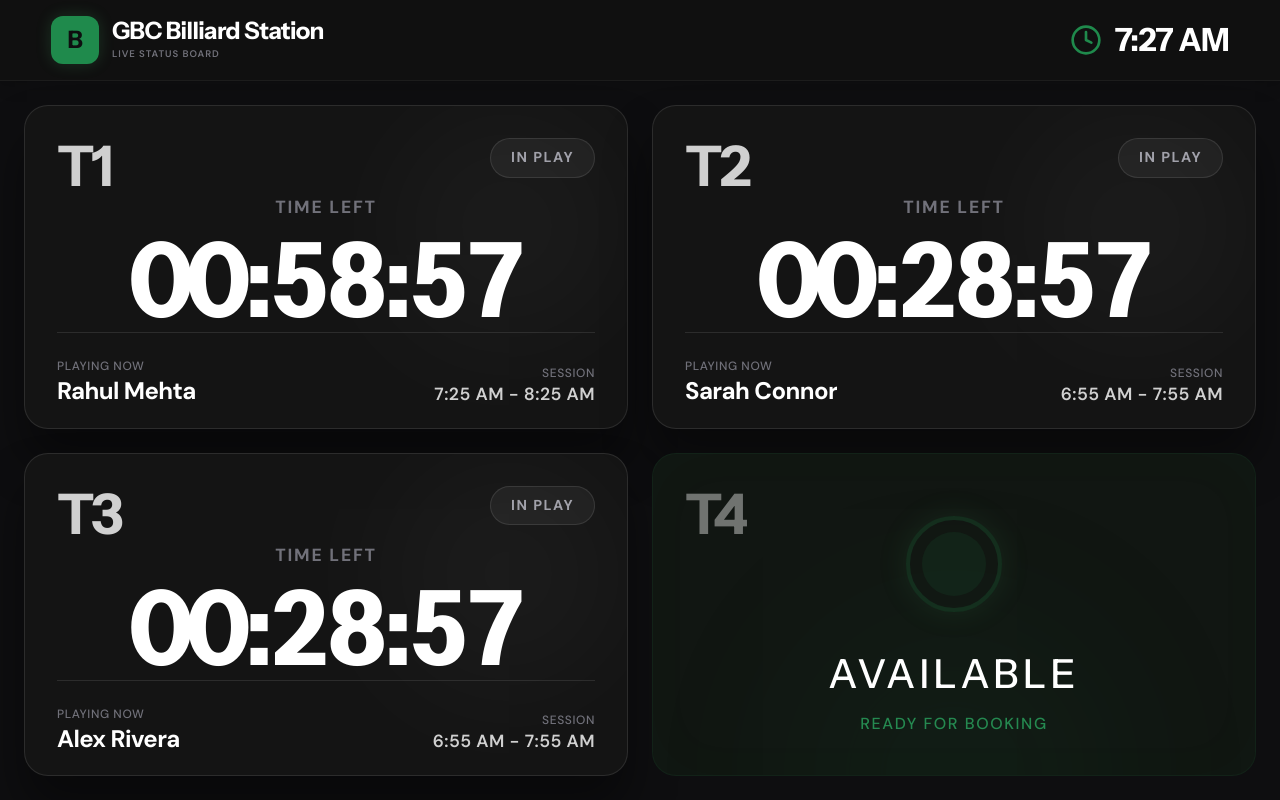
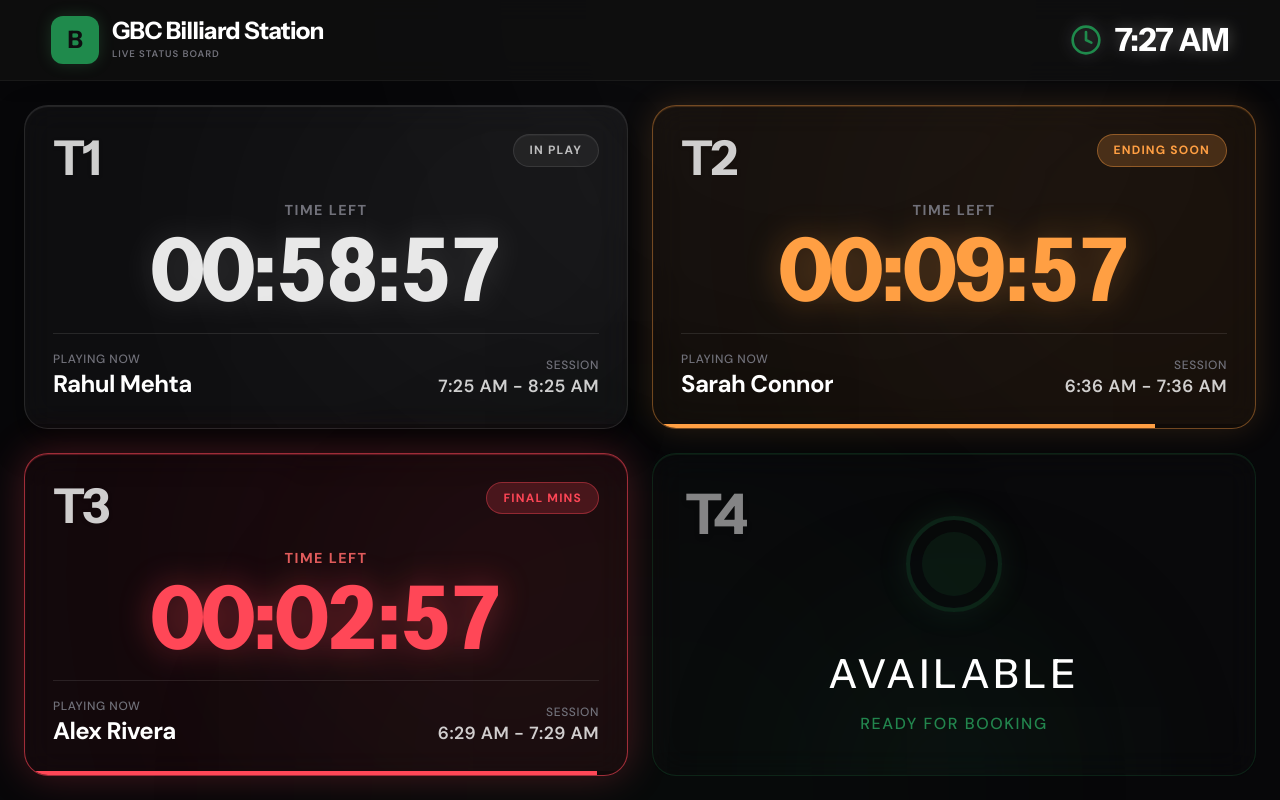
Before and after one commit to AshanSalinda/GBC-Smart-Management, a React (Vite) app in the folder frontend/: page /tv-display in a window 1280 px wide. Both pictures are taken after a click on the button "Tap to Start Display". Built offline with nearby package versions, Linux system fonts and the light colour scheme.

Commit message:
TV Display

```diff
--- a/frontend/src/pages/TvDisplay.jsx
+++ b/frontend/src/pages/TvDisplay.jsx
@@ -7,10 +7,10 @@ const MOCK_TABLES = [
   { id: 1, type: 'Pro Pool', status: 'busy', player: 'Rahul Mehta', startTime: Date.now() - 55000, duration: 60 * 60000 },
 
   // T2: 10m 5s left -> Starts as "PLAYING", becomes "ENDING SOON" in 5s
-  { id: 2, type: 'Snooker', status: 'busy', player: 'Sarah Connor', startTime: Date.now() - (30 * 60000 + 55000), duration: 60 * 60000 },
+  { id: 2, type: 'Snooker', status: 'busy', player: 'Sarah Connor', startTime: Date.now() - (49 * 60000 + 55000), duration: 60 * 60000 },
 
   // T3: 0m 5s left -> Starts as "FINAL MINUTES", becomes "TIME UP" in 5s
-  { id: 3, type: 'Pro Pool', status: 'busy', player: 'Alex Rivera', startTime: Date.now() - (30 * 60000 + 55000), duration: 60 * 60000 },
+  { id: 3, type: 'Pro Pool', status: 'busy', player: 'Alex Rivera', startTime: Date.now() - (56 * 60000 + 55000), duration: 60 * 60000 },
 
   // T4: Available (No Session)
   { id: 4, type: 'Carom', status: 'available', player: null, startTime: null, duration: null }
@@ -173,8 +173,13 @@ export default function TvDisplay() {
   });
 
   return (
-    <div className="h-screen w-screen bg-[#0a0a0a] text-text-main font-sans overflow-hidden flex flex-col selection:bg-transparent cursor-none">
-      <header className="px-[4vw] py-[2vh] flex items-center justify-between border-b border-white/5 bg-[#101010] flex-shrink-0 z-20 shadow-lg">
+    <div className="h-screen w-screen bg-[#070709] text-text-main font-sans overflow-hidden flex flex-col selection:bg-transparent cursor-none relative z-0">
+      {/* Global Background Blobs for Glassmorphism */}
+      <div className="absolute top-0 left-1/3 w-[60vw] h-[60vw] bg-white/[0.02] rounded-full blur-[15vh] pointer-events-none -translate-y-1/2 -z-10" />
+      <div className="absolute bottom-0 right-1/4 w-[50vw] h-[50vw] bg-accent/[0.03] rounded-full blur-[15vh] pointer-events-none translate-y-1/2 -z-10" />
+
+      {/* Top Header - TV style */}
+      <header className="px-[4vw] py-[2vh] flex items-center justify-between border-b border-white/5 bg-[#101010]/80 backdrop-blur-md flex-shrink-0 z-20 shadow-lg">
         <div className="flex items-center gap-[1vw]">
           <div className="w-[6vh] h-[6vh] bg-accent text-bg font-display font-bold text-[3vh] flex items-center justify-center rounded-[1.5vh] shadow-[0_0_2vh_rgba(74,188,109,0.2)]">
             B
@@ -185,13 +190,13 @@ export default function TvDisplay() {
           </div>
         </div>
 
-        <div className="flex items-center gap-[1vw] text-[4vh] font-display font-bold text-white tracking-tight">
+        <div className="flex items-center gap-[1vw] text-[4vh] font-display font-bold text-white tracking-tight drop-shadow-[0_0_1vh_rgba(255,255,255,0.3)]">
           <Clock className="text-accent w-[4vh] h-[4vh]" />
           {currentTimeStr}
         </div>
       </header>
 
-      <main className="flex-1 p-[3vh] flex flex-col overflow-hidden bg-bg">
+      <main className="flex-1 p-[3vh] flex flex-col overflow-hidden bg-transparent">
         <div className="grid grid-cols-2 grid-rows-2 gap-[3vh] h-full w-full">
           {tables.map(table => {
             const isBusy = table.status === 'busy';
@@ -207,58 +212,62 @@ export default function TvDisplay() {
               const isEndingSoon = !isEnded && !isFinalMinutes && totalRemainingMins <= 10;
               const isPlaying = !isEnded && !isFinalMinutes && !isEndingSoon;
 
-              let cardBorder = 'border-white/10 shadow-[0_4vh_6vh_rgba(0,0,0,0.4)]';
-              let badgeBg = 'bg-white/5 text-text-muted border-white/10';
+              let cardBg = 'bg-white/[0.03] backdrop-blur-[2vh]';
+              let cardBorder = 'border-white/10 shadow-[0_2vh_4vh_rgba(0,0,0,0.5),inset_0_1px_1px_rgba(255,255,255,0.1)]';
+              let badgeBg = 'bg-white/5 text-white/70 border-white/10 shadow-[inset_0_1px_1px_rgba(255,255,255,0.05)]';
               let badgeText = 'IN PLAY';
-              let timerColor = 'text-white';
-              let progressColor = 'bg-white/70';
-              let glowColor = 'bg-white opacity-[0.03]';
+              let timerColor = 'text-white/90 drop-shadow-[0_0_2vh_rgba(255,255,255,0.15)]';
+              let progressColor = 'bg-white/40';
+              let glowColor = 'bg-white opacity-5';
 
               if (isEndingSoon) {
-                cardBorder = 'border-[#ff9f43]/60 shadow-[0_0_4vh_rgba(255,159,67,0.15)]';
+                cardBg = 'bg-[#ff9f43]/[0.05] backdrop-blur-[2vh]';
+                cardBorder = 'border-[#ff9f43]/40 shadow-[0_0_4vh_rgba(255,159,67,0.15),inset_0_1px_1px_rgba(255,159,67,0.2)]';
                 badgeBg = 'bg-[#ff9f43]/20 text-[#ff9f43] border-[#ff9f43]/40';
                 badgeText = 'ENDING SOON';
-                timerColor = 'text-[#ff9f43]';
+                timerColor = 'text-[#ff9f43] drop-shadow-[0_0_2vh_rgba(255,159,67,0.3)]';
                 progressColor = 'bg-[#ff9f43]';
                 glowColor = 'bg-[#ff9f43] opacity-20';
               } else if (isFinalMinutes) {
-                cardBorder = 'border-[#ff4757]/80 shadow-[0_0_5vh_rgba(255,71,87,0.25)]';
+                cardBg = 'bg-[#ff4757]/[0.05] backdrop-blur-[2vh]';
+                cardBorder = 'border-[#ff4757]/60 shadow-[0_0_5vh_rgba(255,71,87,0.25),inset_0_1px_1px_rgba(255,71,87,0.3)]';
                 badgeBg = 'bg-[#ff4757]/20 text-[#ff4757] border-[#ff4757]/40 animate-pulse';
                 badgeText = 'FINAL MINS';
-                timerColor = 'text-[#ff4757]';
+                timerColor = 'text-[#ff4757] drop-shadow-[0_0_2vh_rgba(255,71,87,0.4)]';
                 progressColor = 'bg-[#ff4757]';
                 glowColor = 'bg-[#ff4757] opacity-30';
               } else if (isEnded) {
-                cardBorder = 'border-danger shadow-[0_0_6vh_rgba(240,82,82,0.4)]';
+                cardBg = 'bg-danger/[0.08] backdrop-blur-[2vh]';
+                cardBorder = 'border-danger shadow-[0_0_6vh_rgba(240,82,82,0.4),inset_0_1px_1px_rgba(240,82,82,0.5)]';
                 badgeBg = 'bg-danger text-white border-danger animate-pulse';
                 badgeText = 'TIME UP';
-                timerColor = 'text-danger animate-pulse';
+                timerColor = 'text-danger animate-pulse drop-shadow-[0_0_3vh_rgba(240,82,82,0.5)]';
                 progressColor = 'bg-danger';
                 glowColor = 'bg-danger opacity-40';
               }
 
               return (
-                <div key={table.id} className={`relative rounded-[3vh] overflow-hidden flex flex-col bg-[#141414] border ${cardBorder} transition-colors duration-1000`}>
-                  <div className="p-[4vh] flex-1 flex flex-col z-10 relative">
+                <div key={table.id} className={`relative rounded-[3vh] overflow-hidden flex flex-col ${cardBg} border ${cardBorder} transition-colors duration-1000`}>
+                  <div className="p-[3.5vh] flex-1 flex flex-col z-10 relative">
                     <div className="flex justify-between items-start">
-                      <h2 className="text-[7vh] font-display font-black text-white/80 tracking-tighter leading-none">
+                      <h2 className="text-[6vh] font-display font-black text-white/80 tracking-tighter leading-none drop-shadow-sm">
                         T{table.id}
                       </h2>
-                      <div className={`px-[2.5vh] py-[1vh] rounded-full border font-bold text-[1.8vh] tracking-widest uppercase ${badgeBg}`}>
+                      <div className={`px-[2vh] py-[0.8vh] rounded-full border font-bold text-[1.5vh] tracking-widest uppercase ${badgeBg}`}>
                         {badgeText}
                       </div>
                     </div>
 
                     <div className="flex-1 flex flex-col justify-center items-center text-center">
-                      <p className={`text-[2.2vh] font-bold uppercase tracking-widest mb-[1vh] ${isEnded || isFinalMinutes ? 'text-danger' : 'text-text-dim'}`}>
+                      <p className={`text-[1.8vh] font-bold uppercase tracking-widest mb-[0.5vh] ${isEnded || isFinalMinutes ? 'text-danger' : 'text-text-dim'}`}>
                         {isEnded ? 'Overdue By' : 'Time Left'}
                       </p>
-                      <p className={`text-[13vh] font-display font-black tracking-tighter leading-none tabular-nums ${timerColor}`}>
+                      <p className={`text-[11vh] font-display font-bold tracking-tight leading-none tabular-nums ${timerColor}`}>
                         {isEnded ? '00:00:00' : formatTimeRemaining(table.startTime, table.duration)}
                       </p>
                     </div>
 
-                    <div className="mt-auto border-t border-white/10 pt-[3vh] pb-[0.5vh] flex items-end justify-between">
+                    <div className="mt-auto border-t border-white/10 pt-[2vh] flex items-end justify-between">
                       <div>
                         <p className="text-text-dim text-[1.5vh] font-medium uppercase tracking-wider mb-[0.5vh]">Playing Now</p>
                         <p className="text-[3vh] text-white font-bold tracking-tight truncate leading-none max-w-[20vw]">
@@ -274,23 +283,23 @@ export default function TvDisplay() {
                     </div>
                   </div>
 
-                  <div className="h-[1.5vh] w-full bg-black relative z-10 flex-shrink-0">
+                  <div className="h-[0.5vh] w-full bg-black/30 relative z-10 flex-shrink-0">
                     <div
                       className={`h-full transition-all duration-1000 ease-linear ${progressColor}`}
                       style={{ width: `${progress}%` }}
                     />
                   </div>
 
-                  <div className={`absolute top-0 right-0 w-[30vh] h-[30vh] rounded-full blur-[8vh] pointer-events-none opacity-20 ${glowColor}`} />
+                  <div className={`absolute top-0 right-0 w-[30vh] h-[30vh] rounded-full blur-[20vh] pointer-events-none opacity-20 ${glowColor}`} />
                 </div>
               );
             }
 
             return (
-              <div key={table.id} className="relative rounded-[3vh] overflow-hidden flex flex-col bg-[#111612] border border-accent/10 shadow-[inset_0_0_8vh_rgba(74,188,109,0.02)] transition-colors duration-1000">
+              <div key={table.id} className="relative rounded-[3vh] overflow-hidden flex flex-col bg-white/[0.01] backdrop-blur-[2vh] border border-accent/20 shadow-[inset_0_1px_1px_rgba(74,188,109,0.1)] transition-colors duration-1000">
                 <div className="p-[4vh] flex-1 flex flex-col z-10 relative">
                   <div className="flex justify-between items-start">
-                    <h2 className="text-[7vh] font-display font-black text-white/40 tracking-tighter leading-none">
+                    <h2 className="text-[7vh] font-display font-black text-white/50 tracking-tighter leading-none drop-shadow-md">
                       T{table.id}
                     </h2>
                   </div>
```
